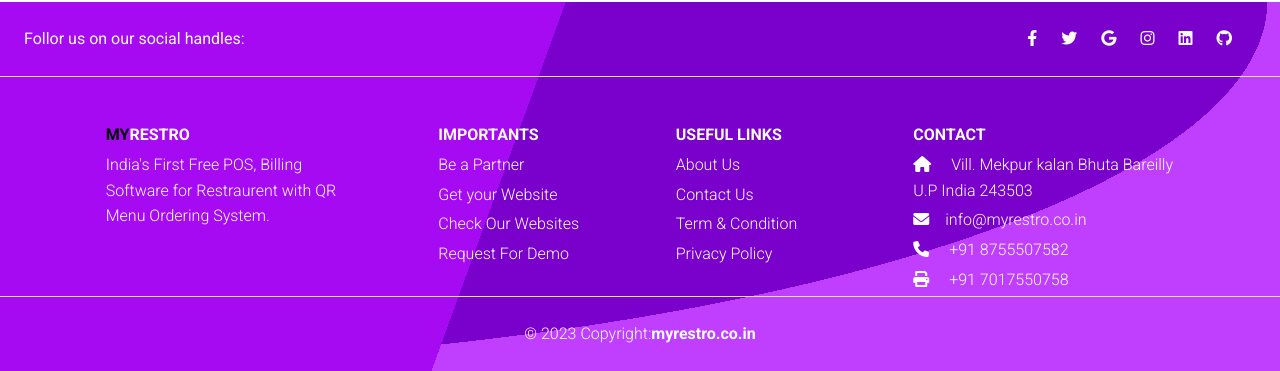
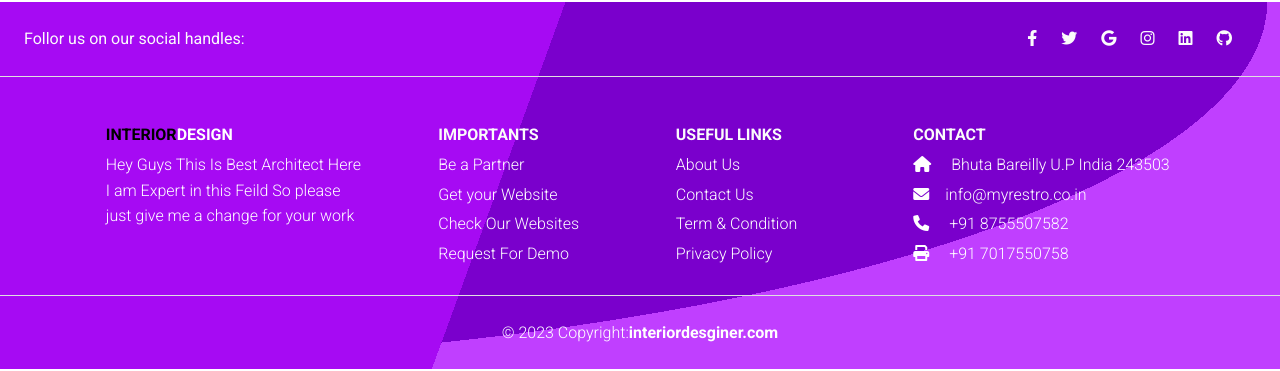
Before and after one commit to Mayankgangwr/InteriorPortfilio, a React (Create React App) app: page / in a window 1280 px wide. Shown: the part 1352-1723 px from the top of the page. Built offline with nearby package versions, Linux system fonts and the light colour scheme; a web font is replaced by a local one.

Commit message:
Update 3 files

```diff
--- a/src/footer.js
+++ b/src/footer.js
@@ -37,11 +37,12 @@
                   className="text-uppercase d-flex footer-title fw-bold mb-2"
                   style={{ color: "#000" }}
                 >
-                  MY<div style={{ color: "rgb(255 255 255)" }}>RESTRO</div>
+                  INTERIOR
+                  <div style={{ color: "rgb(255 255 255)" }}>DESIGN</div>
                 </h6>
                 <p className="footer-text-color">
-                  India's First Free POS, Billing Software for Restraurent with
-                  QR Menu Ordering System.
+                  Hey Guys This Is Best Architect Here I am Expert in this Feild
+                  So please just give me a change for your work
                 </p>
               </div>
               <div className="col-md-2 col-lg-2 col-xl-2 mx-auto mb-4">
@@ -102,8 +103,8 @@
                   Contact
                 </h6>
                 <p className="footer-text-color">
-                  <i className="fas fa-home me-3"></i> Vill. Mekpur kalan Bhuta
-                  Bareilly U.P India 243503
+                  <i className="fas fa-home me-3"></i> Bhuta Bareilly U.P India
+                  243503
                 </p>
                 <p className="footer-text-color">
                   <i className="fas fa-envelope me-3"></i>info@myrestro.co.in
@@ -120,11 +121,8 @@
         </section>
         <div className="text-center footer-text-color p-4 border-top">
           © 2023 Copyright:
-          <a
-            className="footer-text-color fw-bold"
-            href="https://myrestro.co.in/"
-          >
-            myrestro.co.in
+          <a className="footer-text-color fw-bold" href="#">
+            interiordesginer.com
           </a>
         </div>
       </footer>
--- a/src/home.js
+++ b/src/home.js
@@ -188,16 +188,23 @@
                     className="card section-img"
                     style={{ backgroundImage: `url(${el.img})` }}
                   >
-                    <div className="section-des">
-                      <h5 className="card-title text-center mt-5">
+                    <div className="section-des justify-contact-center">
+                      <h5 className="card-title text-center mt-4">
                         {el.title}
                       </h5>
                       <p
-                        className="card-text px-5 text-center"
+                        className="card-text px-2 text-center"
                         style={{ color: "rgb(55 6 6)" }}
                       >
                         {el.des}
                       </p>
+                      <a
+                        className="text-center m-auto"
+                        href="#"
+                        style={{ color: "#a30505" }}
+                      >
+                        More Info
+                      </a>
                     </div>
                     <h5 className="services-title">{el.title}</h5>
                   </div>
--- a/src/style.css
+++ b/src/style.css
@@ -90,5 +90,5 @@
   display: none;
 }
 .section-col:hover .section-des {
-  display: block;
+  display: grid;
 }
```
